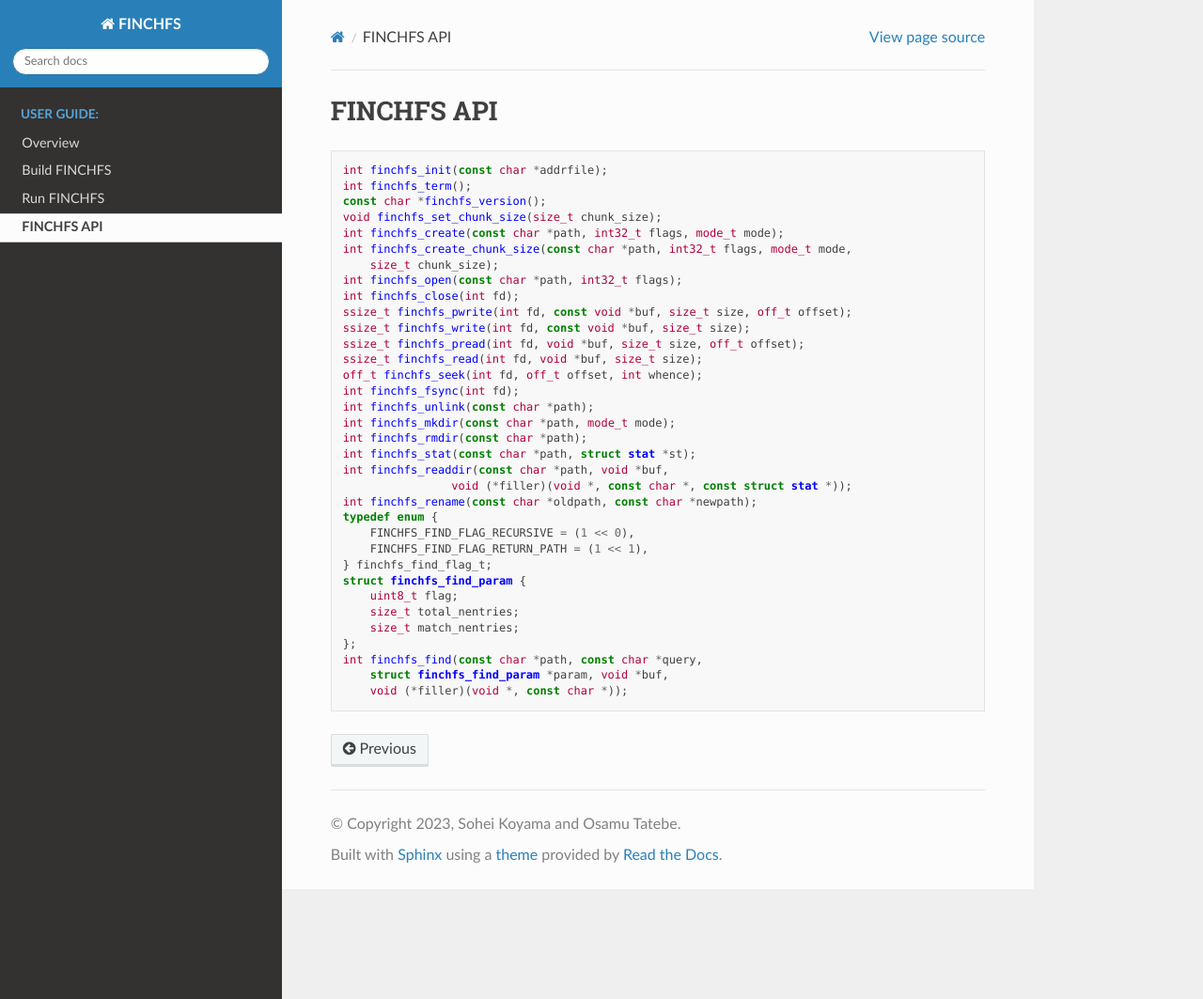
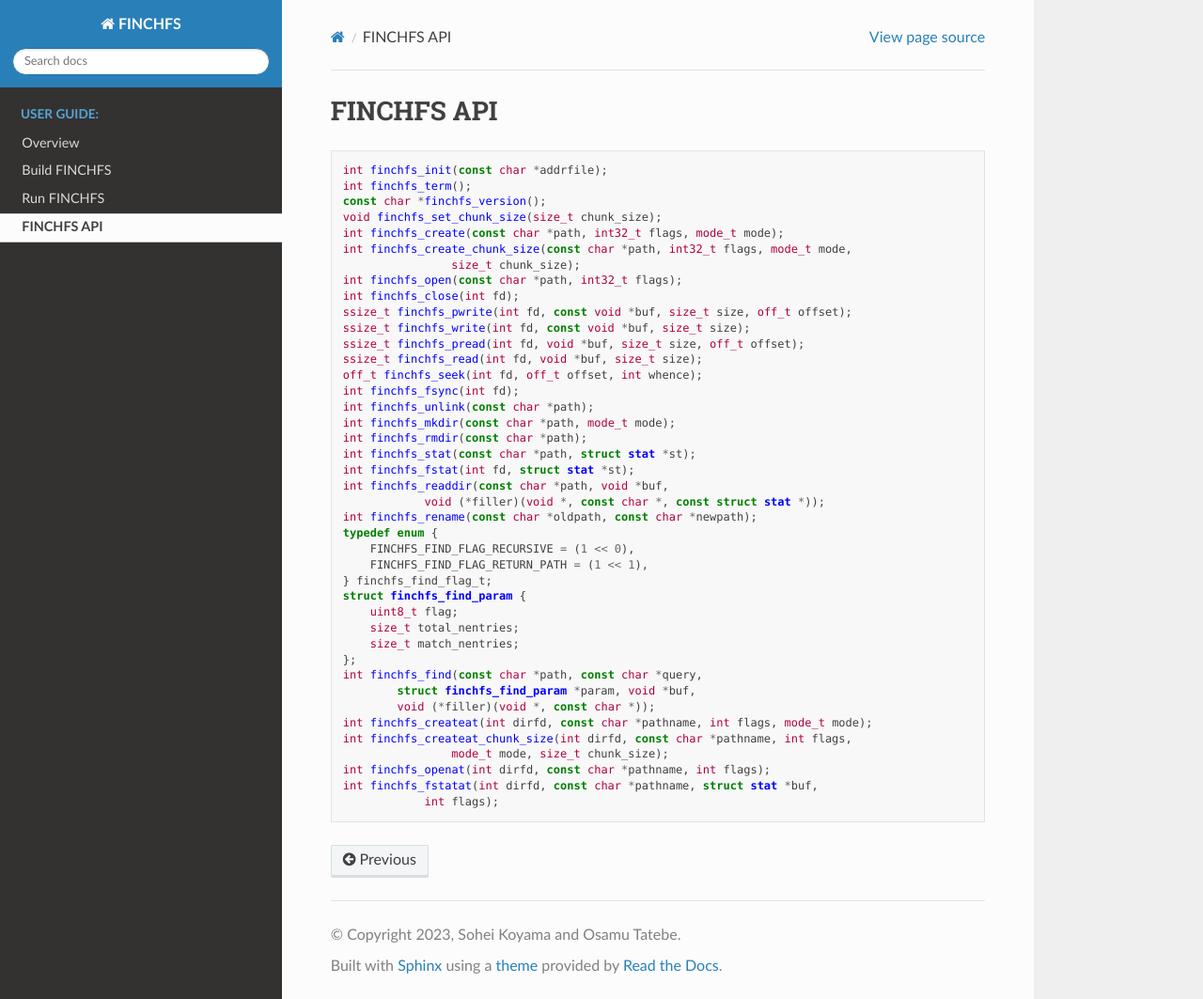
Before and after one commit to tsukuba-hpcs/finchfs, a Sphinx documentation site: the page built from docs/api.rst, in a window 1280 px wide and 1063 px high. Shown: the whole window at 94% size. Built offline with Sphinx 7.4.7 and the Read the Docs theme 2.0.0, drawn with Linux system fonts in a browser that asks for light colours.

Commit message:
update api docs

```diff
--- a/docs/api.rst
+++ b/docs/api.rst
@@ -10,7 +10,7 @@ FINCHFS API
     void finchfs_set_chunk_size(size_t chunk_size);
     int finchfs_create(const char *path, int32_t flags, mode_t mode);
     int finchfs_create_chunk_size(const char *path, int32_t flags, mode_t mode,
-        size_t chunk_size);
+                    size_t chunk_size);
     int finchfs_open(const char *path, int32_t flags);
     int finchfs_close(int fd);
     ssize_t finchfs_pwrite(int fd, const void *buf, size_t size, off_t offset);
@@ -23,8 +23,9 @@ FINCHFS API
     int finchfs_mkdir(const char *path, mode_t mode);
     int finchfs_rmdir(const char *path);
     int finchfs_stat(const char *path, struct stat *st);
+    int finchfs_fstat(int fd, struct stat *st);
     int finchfs_readdir(const char *path, void *buf,
-		    void (*filler)(void *, const char *, const struct stat *));
+                void (*filler)(void *, const char *, const struct stat *));
     int finchfs_rename(const char *oldpath, const char *newpath);
     typedef enum {
         FINCHFS_FIND_FLAG_RECURSIVE = (1 << 0),
@@ -36,5 +37,11 @@ FINCHFS API
         size_t match_nentries;
     };
     int finchfs_find(const char *path, const char *query,
-        struct finchfs_find_param *param, void *buf,
-        void (*filler)(void *, const char *));
+            struct finchfs_find_param *param, void *buf,
+            void (*filler)(void *, const char *));
+    int finchfs_createat(int dirfd, const char *pathname, int flags, mode_t mode);
+    int finchfs_createat_chunk_size(int dirfd, const char *pathname, int flags,
+                    mode_t mode, size_t chunk_size);
+    int finchfs_openat(int dirfd, const char *pathname, int flags);
+    int finchfs_fstatat(int dirfd, const char *pathname, struct stat *buf,
+                int flags);
```
